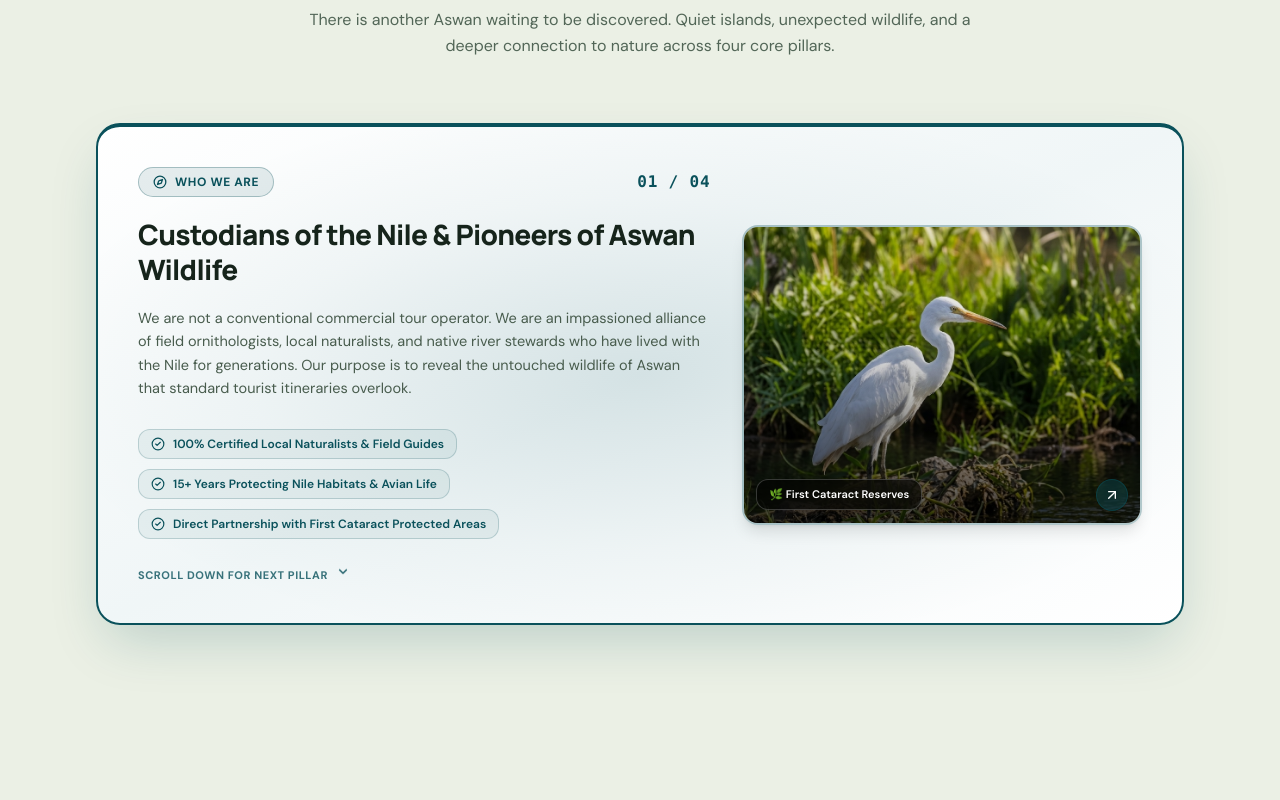
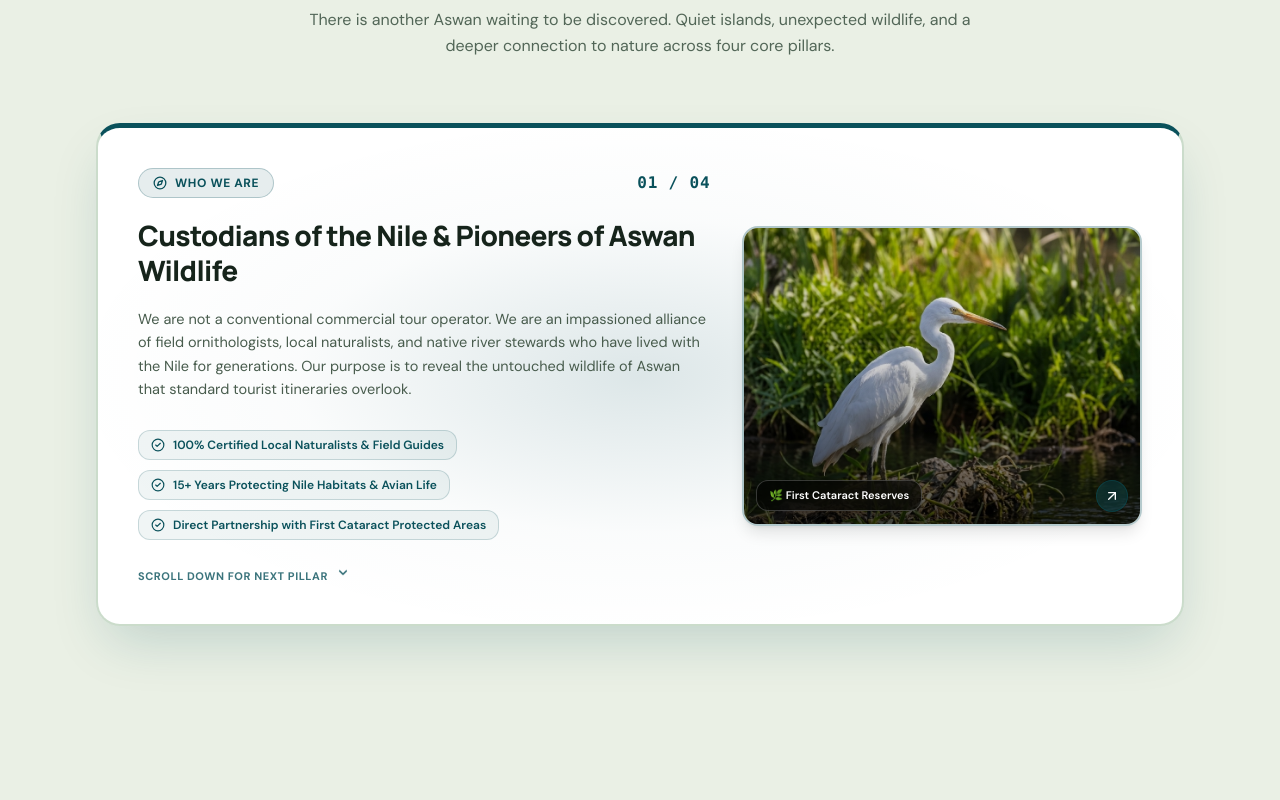
Before and after one commit to Islam-Shahat/Aswan-Nature, a React (Vite) app: page / in a window 1280 px wide. Shown: the part 1240-2040 px from the top of the page. Built offline with nearby package versions, Linux system fonts and the light colour scheme; a web font is replaced by a local one.

Commit message:
style(cards): set prominent top border to #0a515b across all stacked cards with radial center glow

```diff
--- a/src/components/NotYourUsualAswan.jsx
+++ b/src/components/NotYourUsualAswan.jsx
@@ -38,9 +38,9 @@ export const NotYourUsualAswan = ({ currentLang = 'EN' }) => {
       image: '/assets/white-egret-shore.jpg',
       badge: isAr ? 'محميات الشلال الأول' : 'First Cataract Reserves',
       accent: 'teal',
-      bgClass: 'bg-gradient-to-br from-white via-[#f0f6f7] to-white border-2 border-[#0a515b] border-t-4 border-t-[#0a515b] text-[#16241B] shadow-[0_24px_55px_-12px_rgba(10,81,91,0.22)]',
-      tagBg: 'bg-[#0a515b]/10 text-[#0a515b] border border-[#0a515b]/30',
-      pillBg: 'bg-[#0a515b]/[0.06] text-[#0a515b] border border-[#0a515b]/20',
+      bgClass: 'bg-white border-2 border-[#CBDCCB] border-t-[5px] border-t-[#0a515b] text-[#16241B] shadow-[0_24px_55px_-12px_rgba(10,81,91,0.2)]',
+      tagBg: 'bg-[#0a515b]/10 text-[#0a515b] border border-[#0a515b]/25',
+      pillBg: 'bg-[#0a515b]/[0.06] text-[#0a515b] border border-[#0a515b]/18',
       checkColor: 'text-[#0a515b]',
     },
     {
@@ -68,9 +68,9 @@ export const NotYourUsualAswan = ({ currentLang = 'EN' }) => {
       image: '/assets/pied-kingfisher-perched.jpg',
       badge: isAr ? 'رصد فائق القرب بدون إزعاج' : 'Zero-Disruption Observation',
       accent: 'teal',
-      bgClass: 'bg-gradient-to-br from-white via-[#eef6f7] to-white border-2 border-[#0a515b] border-t-4 border-t-[#0a515b] text-[#16241B] shadow-[0_24px_55px_-12px_rgba(10,81,91,0.22)]',
-      tagBg: 'bg-[#0a515b]/10 text-[#0a515b] border border-[#0a515b]/30',
-      pillBg: 'bg-[#0a515b]/[0.06] text-[#0a515b] border border-[#0a515b]/20',
+      bgClass: 'bg-[#FCFDF9] border-2 border-[#CBDCCB] border-t-[5px] border-t-[#0a515b] text-[#16241B] shadow-[0_24px_55px_-12px_rgba(10,81,91,0.2)]',
+      tagBg: 'bg-[#0a515b]/10 text-[#0a515b] border border-[#0a515b]/25',
+      pillBg: 'bg-[#0a515b]/[0.06] text-[#0a515b] border border-[#0a515b]/18',
       checkColor: 'text-[#0a515b]',
     },
     {
@@ -98,9 +98,9 @@ export const NotYourUsualAswan = ({ currentLang = 'EN' }) => {
       image: '/assets/yellow-billed-stork.jpg',
       badge: isAr ? 'سياحة بيئية متجددة 100%' : '100% Regenerative Tourism',
       accent: 'teal',
-      bgClass: 'bg-gradient-to-br from-white via-[#edf5f6] to-white border-2 border-[#0a515b] border-t-4 border-t-[#0a515b] text-[#16241B] shadow-[0_24px_55px_-12px_rgba(10,81,91,0.22)]',
-      tagBg: 'bg-[#0a515b]/10 text-[#0a515b] border border-[#0a515b]/30',
-      pillBg: 'bg-[#0a515b]/[0.06] text-[#0a515b] border border-[#0a515b]/20',
+      bgClass: 'bg-[#F8FAF4] border-2 border-[#CBDCCB] border-t-[5px] border-t-[#0a515b] text-[#16241B] shadow-[0_24px_55px_-12px_rgba(10,81,91,0.2)]',
+      tagBg: 'bg-[#0a515b]/10 text-[#0a515b] border border-[#0a515b]/25',
+      pillBg: 'bg-[#0a515b]/[0.06] text-[#0a515b] border border-[#0a515b]/18',
       checkColor: 'text-[#0a515b]',
     },
     {
@@ -128,15 +128,15 @@ export const NotYourUsualAswan = ({ currentLang = 'EN' }) => {
       image: '/assets/nile-birds-flight.jpg',
       badge: isAr ? 'إرث نيل حي ومستدام' : 'Living Heritage Sanctuary',
       accent: 'night',
-      bgClass: 'bg-gradient-to-br from-[#06181b] via-[#0a383f] to-[#041214] border-2 border-[#0a515b] border-t-4 border-t-[#2BE019] text-white shadow-[0_30px_70px_-15px_rgba(0,0,0,0.6)]',
-      tagBg: 'bg-[#0a515b]/50 text-[#2BE019] border border-[#2BE019]/40',
+      bgClass: 'bg-[#0B1E14] border-2 border-[#0a515b]/50 border-t-[5px] border-t-[#0a515b] text-white shadow-[0_30px_70px_-15px_rgba(0,0,0,0.55)]',
+      tagBg: 'bg-[#0a515b]/40 text-[#2BE019] border border-[#2BE019]/40',
       pillBg: 'bg-white/10 text-white/90 border border-white/20',
       checkColor: 'text-[#2BE019]',
     },
   ];
 
   return (
-    <section id="about" className="py-20 lg:py-28 bg-[#EBF0E5] relative">
+    <section id="about" className="py-20 lg:py-28 bg-[#EAF0E5] relative">
       <div className="max-w-6xl mx-auto px-4 sm:px-6 lg:px-8">
         {/* Section Header */}
         <div className="text-center max-w-3xl mx-auto mb-12 sm:mb-16">
@@ -184,7 +184,7 @@ export const NotYourUsualAswan = ({ currentLang = 'EN' }) => {
                   !isLast ? 'mb-[30vh] sm:mb-[42vh]' : 'mb-0'
                 }`}
               >
-                {/* Large Card Shell */}
+                {/* Large Card Shell with prominent top border and center gradient glow in #0a515b */}
                 <div
                   className={`relative rounded-3xl p-6 sm:p-8 lg:p-10 backdrop-blur-xs transition-transform duration-300 overflow-hidden ${card.bgClass}`}
                 >
@@ -192,8 +192,8 @@ export const NotYourUsualAswan = ({ currentLang = 'EN' }) => {
                   <div
                     className={`absolute inset-0 rounded-3xl pointer-events-none ${
                       isNight
-                        ? 'bg-[radial-gradient(ellipse_at_center,rgba(10,81,91,0.5)_0%,transparent_75%)]'
-                        : 'bg-[radial-gradient(ellipse_at_center,rgba(10,81,91,0.12)_0%,rgba(10,81,91,0.03)_50%,transparent_80%)]'
+                        ? 'bg-[radial-gradient(ellipse_at_center,rgba(10,81,91,0.45)_0%,transparent_75%)]'
+                        : 'bg-[radial-gradient(ellipse_at_center,rgba(10,81,91,0.14)_0%,rgba(10,81,91,0.02)_45%,transparent_75%)]'
                     }`}
                   />
 
```
